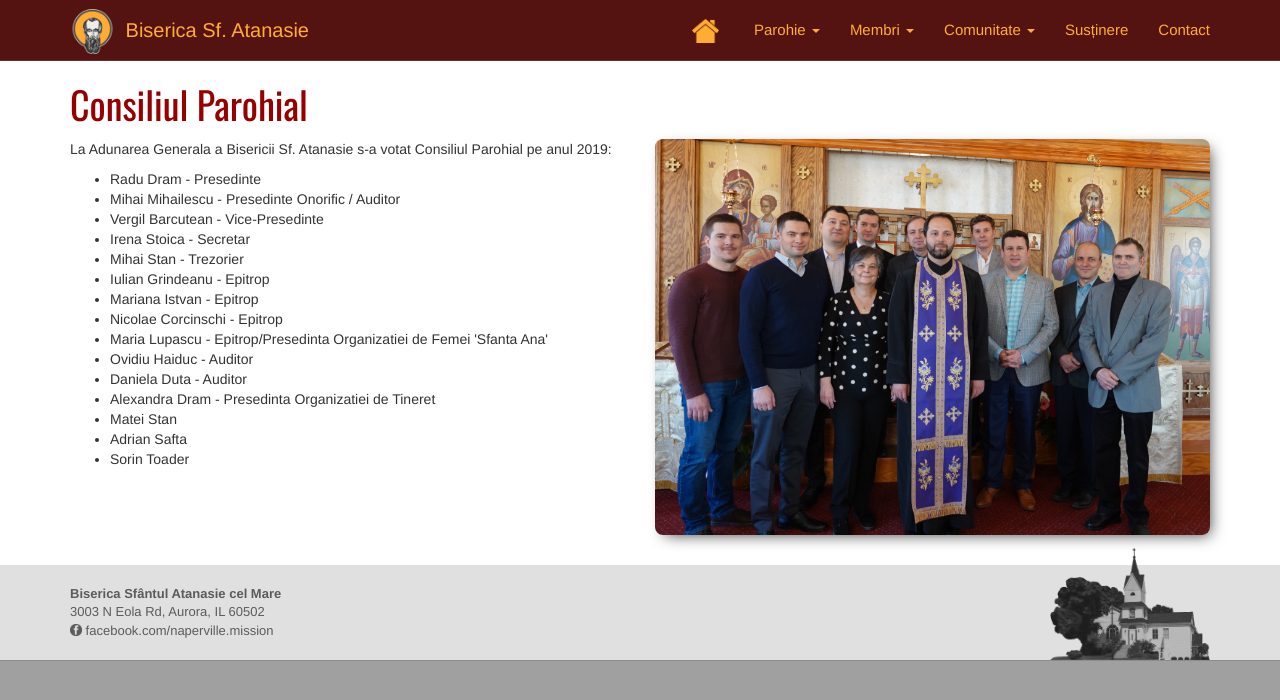
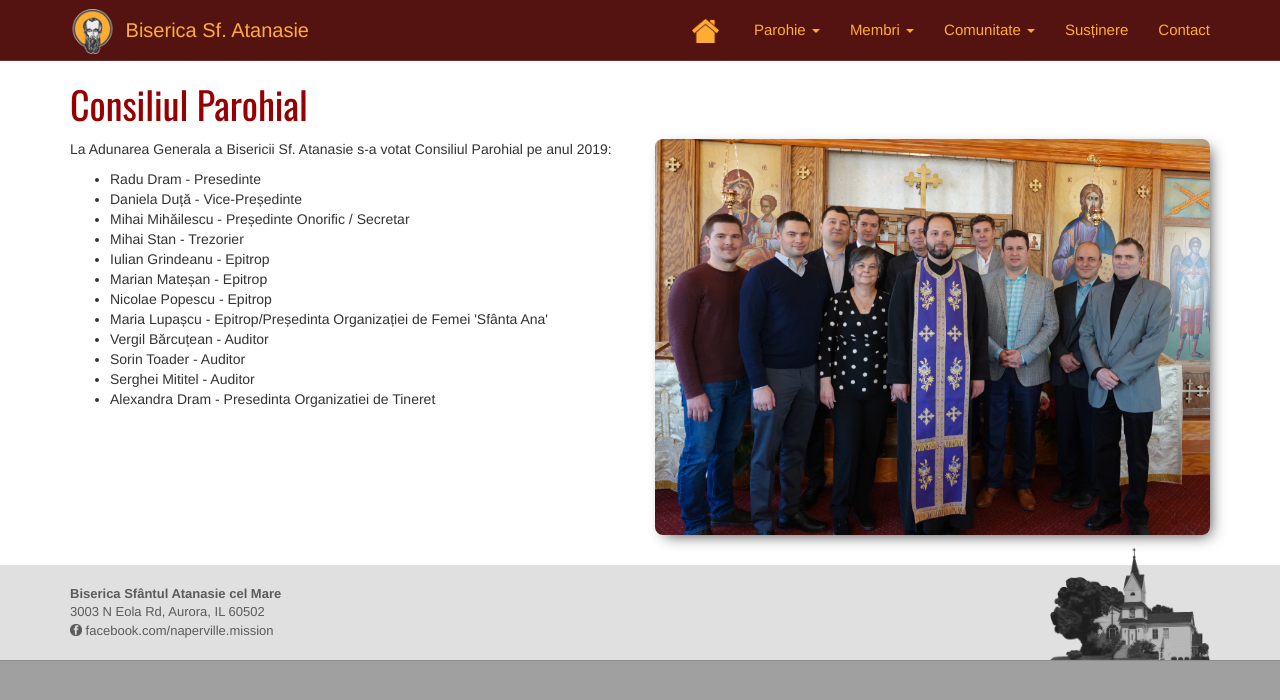
Before and after one commit to iulian787/sfat, a Jekyll site: the page built from ro/consiliul-parohial.html, in a window 1280 px wide. Shown: the top 700 px of the page. Built offline with Jekyll 4.4.1, drawn with Linux system fonts in a browser that asks for light colours.

Commit message:
fixes for council and main page

```diff
--- a/ro/consiliul-parohial.html
+++ b/ro/consiliul-parohial.html
@@ -12,20 +12,17 @@ title: Consiliul Parohial
             <p>La Adunarea Generala a Bisericii Sf. Atanasie s-a votat Consiliul Parohial pe anul 2019:</p>
             <ul>
                 <li>Radu Dram - Presedinte</li>
-                <li>Mihai Mihailescu - Presedinte Onorific / Auditor</li>
-                <li>Vergil Barcutean - Vice-Presedinte</li>
-                <li>Irena Stoica - Secretar</li>
+                <li>Daniela Duță - Vice-Președinte</li>
+                <li>Mihai Mihăilescu - Președinte Onorific / Secretar</li>
                 <li>Mihai Stan - Trezorier</li>
                 <li>Iulian Grindeanu - Epitrop</li>
-                <li>Mariana Istvan - Epitrop</li>
-                <li>Nicolae Corcinschi - Epitrop</li>
-                <li>Maria Lupascu - Epitrop/Presedinta Organizatiei de Femei 'Sfanta Ana'</li>
-                <li>Ovidiu Haiduc - Auditor</li>
-                <li>Daniela Duta - Auditor</li>
+                <li>Marian Mateșan - Epitrop</li>
+                <li>Nicolae Popescu - Epitrop</li>
+                <li>Maria Lupașcu - Epitrop/Președinta Organizației de Femei 'Sfânta Ana'</li>
+                <li>Vergil Bărcuțean - Auditor</li>
+                <li>Sorin Toader - Auditor</li>
+                <li>Serghei Mititel - Auditor</li>
                 <li>Alexandra Dram - Presedinta Organizatiei de Tineret</li>
-                <li>Matei Stan</li>
-                <li>Adrian Safta</li>
-                <li>Sorin Toader</li>
             </ul>
         </div>
         <div class="col-md-6">
--- a/ro/index.html
+++ b/ro/index.html
@@ -24,8 +24,8 @@ title-exclusive: Biserica Sfântul Atanasie - Aurora, IL
                     <p><img class="img img-responsive img-round" height="200%" width="200%" src="{{ site.baseurl }}/img/2020/SlujbeMai2020.PNG" /></p>
             </div>
 
-            <div style="margin-top: 4px; padding-left: 4px; text-align: center; background-color: rgb(184, 241, 222); padding: 10px 10px;font-size: 20; " >
-                <a href="https://form.jotform.com/201297339803155" target="_blank"><strong>Donation Form</strong></a>
+            <div>
+                <a href="https://www.crestinortodox.ro/calendar-ortodox/2020-mai"  target="_blank"> Calendar Crestin Ortodox Mai 2020</a>
             </div>
             <hr>
             <div style="margin-top: 0px; padding-left: 0px; text-align: center">
```
